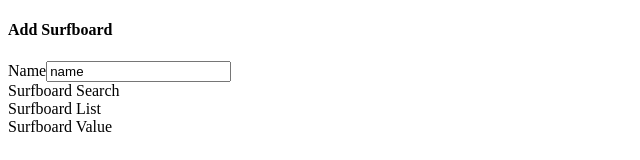
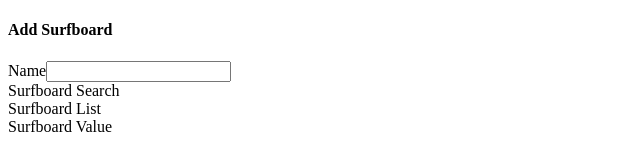
Before and after one commit to Dmitry1007/quiver, a React (Create React App) app: page / in a window 1280 px wide. Shown: the top 160 px of the page, without its empty margins (0-640 px from the left). Built offline with nearby package versions, Linux system fonts and the light colour scheme.

Commit message:
Wire up form to react-redux

```diff
--- a/src/components/SurfboardForm.js
+++ b/src/components/SurfboardForm.js
@@ -1,4 +1,17 @@
+import { useDispatch, useSelector } from "react-redux";
+import { changeName } from "../store";
+
 function SurfboardForm() {
+  const dispatch = useDispatch();
+
+  const name = useSelector((state) => {
+    return state.form.name;
+  });
+
+  const handleNameChange = (event) => {
+    dispatch(changeName(event.target.value));
+  };
+
   return (
     <div className="surfboard-form panel">
       <h4 className="subtitle is-3">Add Surfboard</h4>
@@ -8,8 +21,8 @@ function SurfboardForm() {
             <label className="label">Name</label>
             <input
               className="input is-expanded"
-              value={"name"}
-              onChange={() => {}}
+              value={name}
+              onChange={handleNameChange}
             />
           </div>
         </div>
```
